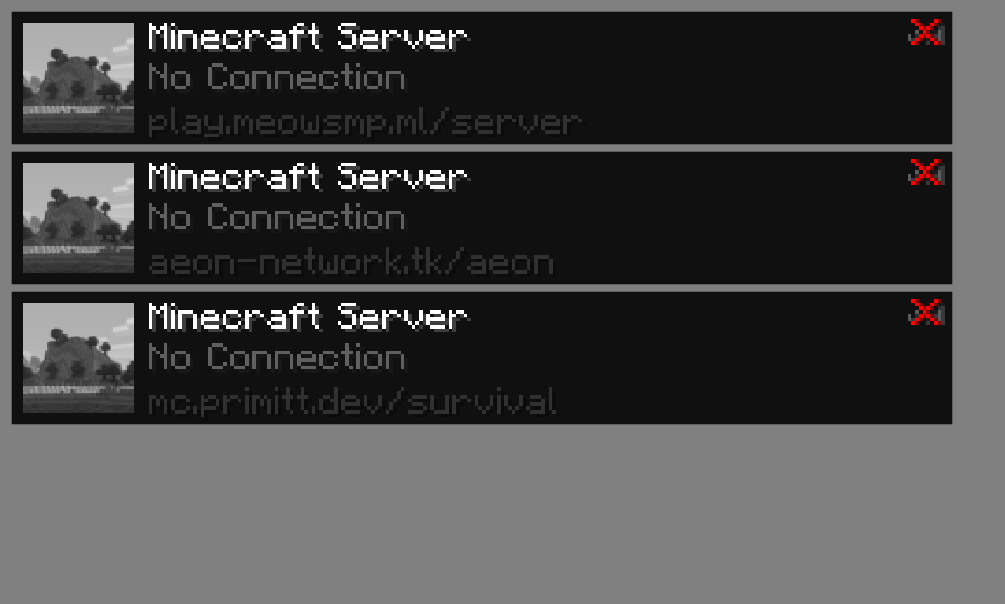
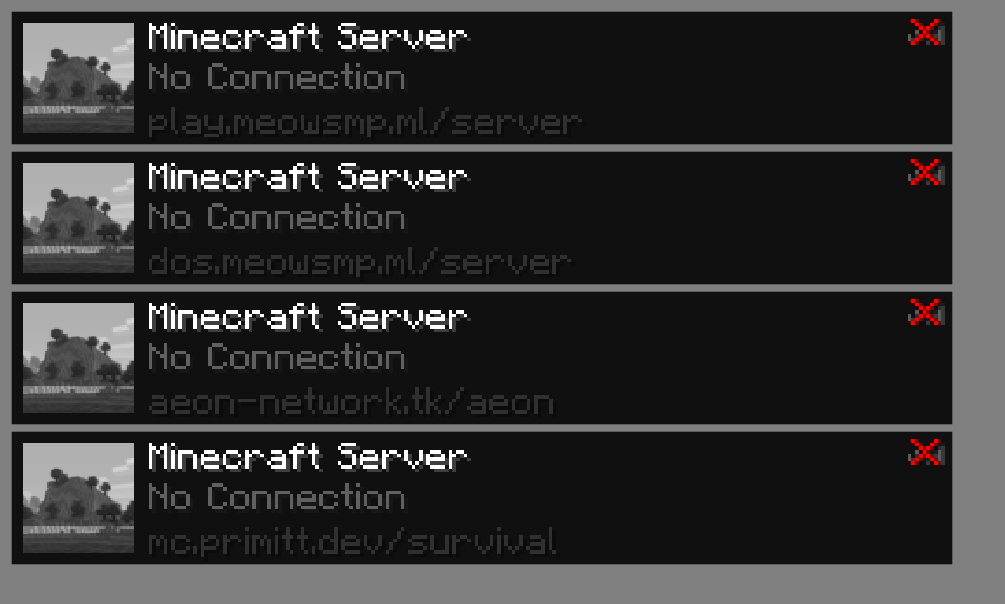
Before and after one commit to Willydaham09/meowSMP, a plain HTML site: page index.html in a window 1280 px wide. Shown: the whole page, without its empty margins (0-1005 px from the left). Drawn offline with Linux system fonts and the light colour scheme.

Commit message:
mini bug fix

```diff
--- a/index.html
+++ b/index.html
@@ -26,7 +26,7 @@ window.addEventListener("load", () => {
 <body style="background-color:gray;">
 <div id="embed"></div>
 <div></div>
-<div id="embed2"></div>
+<div id="dos"></div>
 <div></div>
 <div id="aeon"></div>
 <div></div>
```
